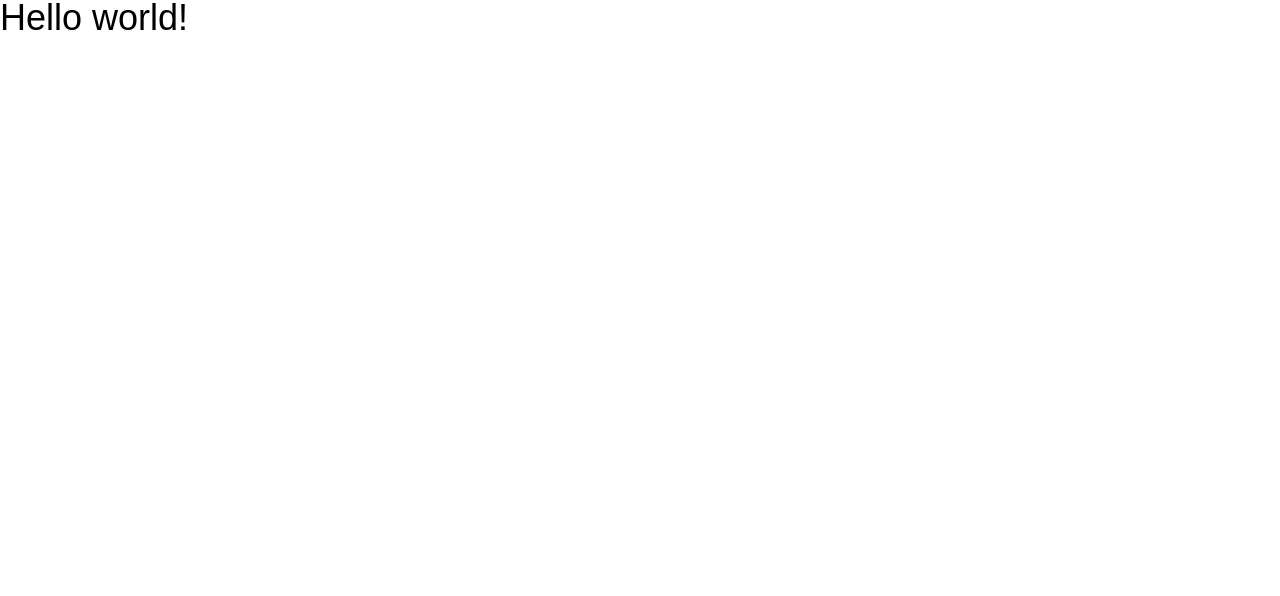
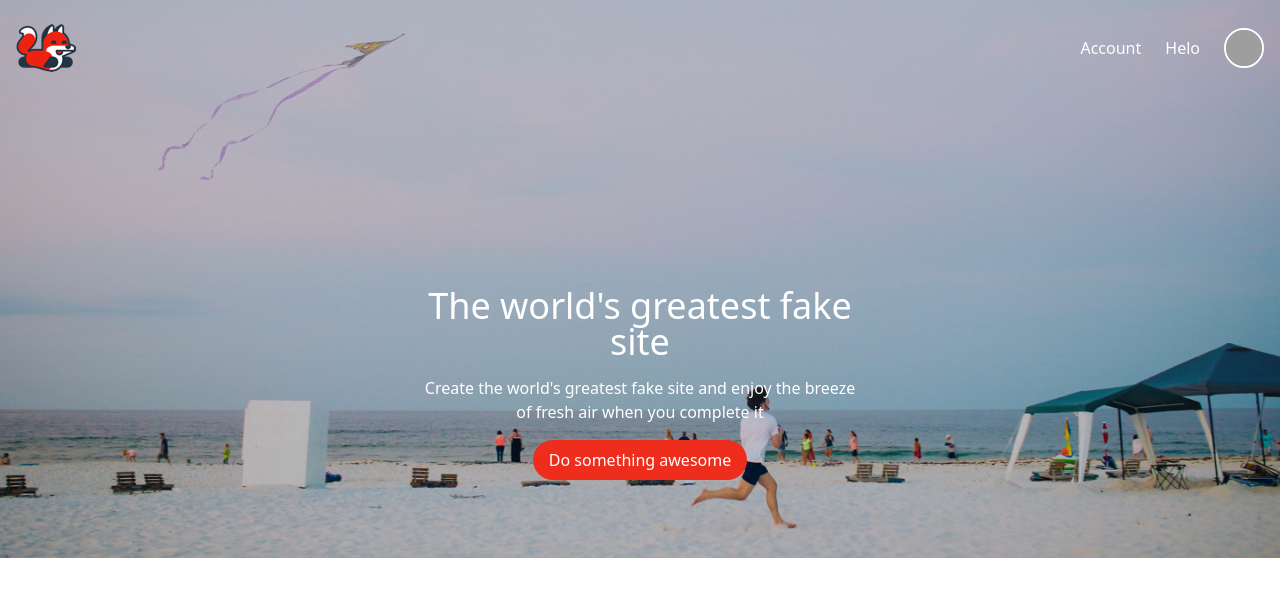
Before and after one commit to Davidhevesi/fake-site, a Next.js app: page / in a window 1280 px wide. Shown: the top 596 px of the page. Built offline with nearby package versions, Linux system fonts and the light colour scheme; grey boxes are pictures that could not be loaded; a web font is replaced by a local one.

Commit message:
created header and hero components

```diff
--- /dev/null
+++ b/components/HearoInfo.jsx
@@ -0,0 +1,16 @@
+import React from 'react'
+
+export default function HearoInfo() {
+  return (
+    <div className="relative container mx-auto max-w-md text-center space-y-4 pt-48">
+      <h2 className="text-lg text-white">The world's greatest fake site</h2>
+      <p className="text-white">
+        Create the world's greatest fake site and enjoy the breeze of fresh air
+        when you complete it
+      </p>
+      <button className="bg-redish px-4 py-2 rounded-full text-white">
+        Do something awesome
+      </button>
+    </div>
+  )
+}
--- /dev/null
+++ b/components/Hero.jsx
@@ -0,0 +1,16 @@
+import React from 'react'
+import Hero1 from '../public/assets/hero-image.png'
+import Image from 'next/image'
+export default function Hero() {
+  return (
+    <div>
+      <div className="absolute inset-0">
+        <Image
+          className="h-full w-full object-cover"
+          src={Hero1}
+          layout="responsive"
+        />
+      </div>
+    </div>
+  )
+}
--- /dev/null
+++ b/components/NavBar.jsx
@@ -0,0 +1,24 @@
+import React from 'react'
+import Image from 'next/image'
+import Logo from '../public/assets/logo.png'
+
+export default function NavBar() {
+  return (
+    <div className="relative container mx-auto px-4 py-6 items-center">
+      <div className="flex justify-between">
+        <Image src={Logo} />
+        <ul className="flex space-x-6 items-center">
+          <li className="text-white text-xs">Account</li>
+          <li className="text-white text-xs">Helo</li>
+          <li className="text-white text-xs">
+            <img
+              className="inline-block h-10 w-10 rounded-full border-white border-2"
+              src="https://images.unsplash.com/photo-1472099645785-5658abf4ff4e?ixlib=rb-1.2.1&ixid=eyJhcHBfaWQiOjEyMDd9&auto=format&fit=facearea&facepad=2&w=256&h=256&q=80"
+              alt=""
+            />
+          </li>
+        </ul>
+      </div>
+    </div>
+  )
+}
--- a/pages/_app.js
+++ b/pages/_app.js
@@ -1,7 +1,7 @@
-import '../styles/globals.css'
+import "../styles/globals.css";
 
 function MyApp({ Component, pageProps }) {
-  return <Component {...pageProps} />
+  return <Component {...pageProps} />;
 }
 
-export default MyApp
+export default MyApp;
--- a/pages/api/hello.js
+++ /dev/null
@@ -1,5 +0,0 @@
-// Next.js API route support: https://nextjs.org/docs/api-routes/introduction
-
-export default function handler(req, res) {
-  res.status(200).json({ name: 'John Doe' })
-}
--- a/pages/index.js
+++ b/pages/index.js
@@ -1,7 +1,13 @@
+import HearoInfo from '../components/HearoInfo'
+import Hero from '../components/Hero'
+import NavBar from '../components/NavBar'
+
 export default function Home() {
   return (
-    <div>
-      <h1 className="text-lg font-SourceSansPro font-thin">Hello world!</h1>
+    <div className="relative">
+      <Hero />
+      <NavBar />
+      <HearoInfo />
     </div>
-  );
+  )
 }
--- a/styles/globals.css
+++ b/styles/globals.css
@@ -8,3 +8,8 @@
   src: url('../public/fonts/SourceSansPro-Black.otf');
  }
 }
+
+.hero-custom {
+    background-image: url('../public/assets/hero-image.png');
+
+}
```
